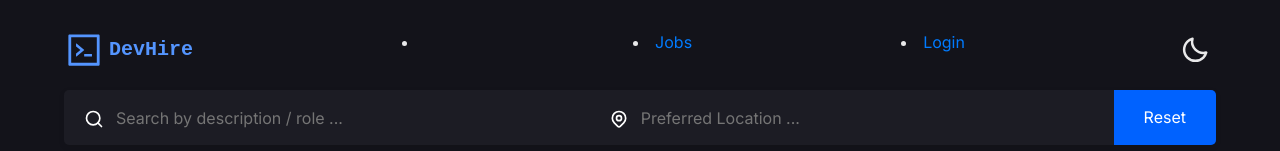
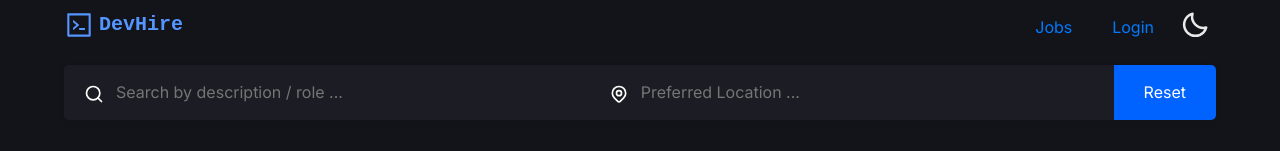
Before and after one commit to sahirmpatel/job-listing, a React (Create React App) app: page /joblistings in a window 1280 px wide. Shown: the top 151 px of the page. Built offline with nearby package versions, Linux system fonts and the light colour scheme; no server answers; what javascript-time-ago would draw is missing.

Commit message:
navbar styled complete

```diff
--- a/src/App.js
+++ b/src/App.js
@@ -15,7 +15,7 @@ import styled from 'styled-components'
 const MainAppDiv = styled.div`
 background-color: ${(props) => (props.darkmode ? "#13131A" : "#FAFAFB")};
 color: ${(props) => (props.darkmode ? "#e9e9ea" : "#40404C")};
-padding: 30px calc((100vw * 0.6) / 12);
+padding: 0px calc((100vw * 0.6) / 12) 0px calc((100vw * 0.6) / 12);
 transition: background-color 0.3s ease-out;
 `
 
--- a/src/components/NavBar.js
+++ b/src/components/NavBar.js
@@ -3,7 +3,6 @@ import ThemeContext from "../context/ThemeContext";
 import { BiSun, BiMoon } from "react-icons/bi";
 import { AiOutlineCode } from "react-icons/ai";
 import styled from "styled-components";
-
 import {
   Link
 } from "react-router-dom";
@@ -20,7 +19,7 @@ const LogoParent = styled.div`
 `;
 
 const Logo = styled(AiOutlineCode)`
-  font-size: 40px;
+  font-size: 30px;
   color: #5495ff;
   margin-right: 5px;
 `;
@@ -29,7 +28,16 @@ const HeaderBand = styled.div`
   display: flex;
   justify-content: space-between;
   background-color: ${(props) => (props.darkmode ? "#13131A" : "#FAFAFB")};
+  padding-top:5px;
+  padding-bottom:5px;
+  align-items: flex-end;
 `;
+
+const HeaderBand_2nddiv=styled.div`
+a{
+  margin:0px 20px;
+}
+`
 
 const ThemeButton = styled.button`
   background-color: transparent;
@@ -52,22 +60,24 @@ export default function NavBar() {
   return (
 
     <HeaderBand darkmode={dark}>
+
+      <div className="">
       <Link to="/" >
       <LogoParent>
         <Logo />
         DevHire
       </LogoParent>
       </Link>
-      <li>
 
-            </li>
-            <li>
-              <Link to="/joblistings">Jobs</Link>
-            </li>
-            <li>
-              <Link to="/login">Login</Link>
-            </li>
-      <div>
+
+      </div>
+
+
+
+
+      <HeaderBand_2nddiv>
+      <Link to="/joblistings">Jobs</Link>
+      <Link to="/login">Login</Link>
         <ThemeButton theme={dark} onClick={() => toggle()}>
           {dark ? (
             <BiMoon style={{ color: "#E9E9EA" }} />
@@ -75,7 +85,7 @@ export default function NavBar() {
             <BiSun style={{ color: "#3A3A46" }} />
           )}
         </ThemeButton>
-      </div>
+      </HeaderBand_2nddiv>
     </HeaderBand>
 
   );
--- a/src/pages/Landing.js
+++ b/src/pages/Landing.js
@@ -2,7 +2,7 @@ import React from 'react'
 import styled from 'styled-components'
 
 const LandingMainDiv=styled.div`
-height:100vh;
+height:calc(100vh - 40px);
 display:flex;
 justify-content:center;
 align-items:center;
```
